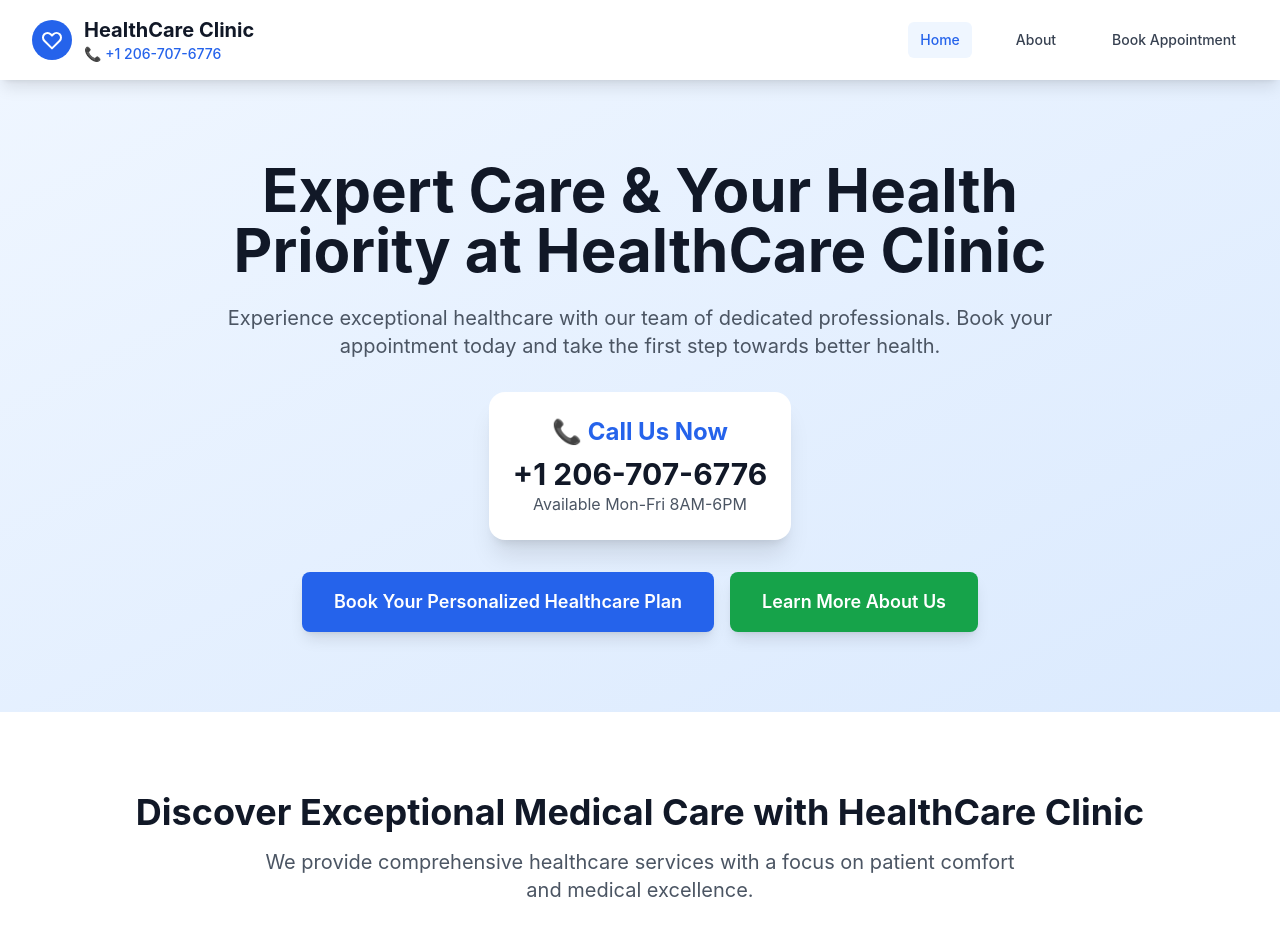
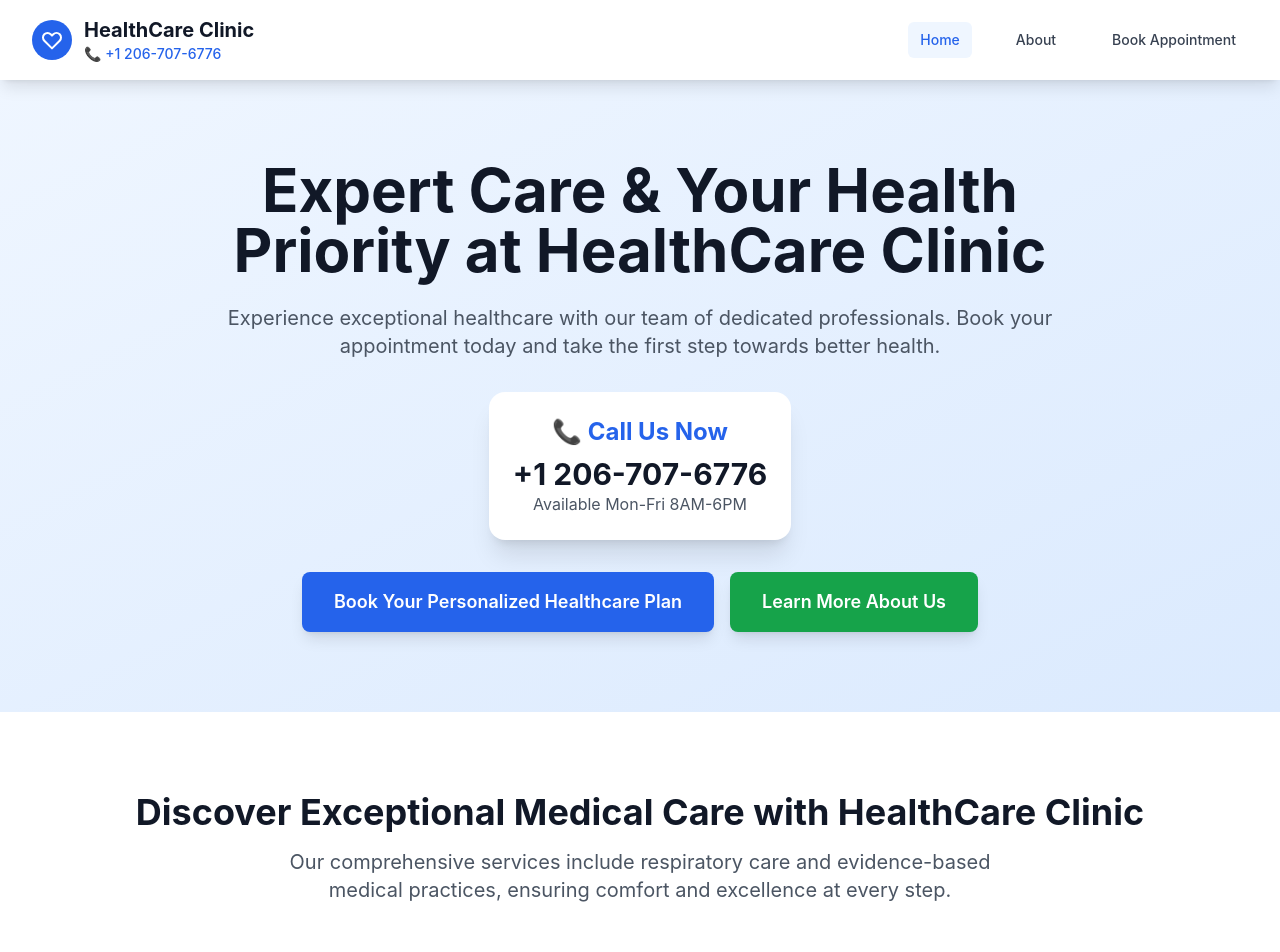
Before and after one commit to DaniyalAlam002/reacttrackingbooking, a React (Vite) app: page / in a window 1280 px wide. Shown: the top 952 px of the page. Built offline with nearby package versions, Linux system fonts and the light colour scheme.

Commit message:
ai-optimize: copy — Our comprehensive services include respi

```diff
--- a/src/pages/Home.jsx
+++ b/src/pages/Home.jsx
@@ -69,7 +69,7 @@ const Home = () => {
               Discover Exceptional Medical Care with HealthCare Clinic
             </h2>
             <p className="text-xl text-gray-600 max-w-3xl mx-auto">
-              We provide comprehensive healthcare services with a focus on patient comfort and medical excellence.
+              Our comprehensive services include respiratory care and evidence-based medical practices, ensuring comfort and excellence at every step.
             </p>
           </div>
 
```
